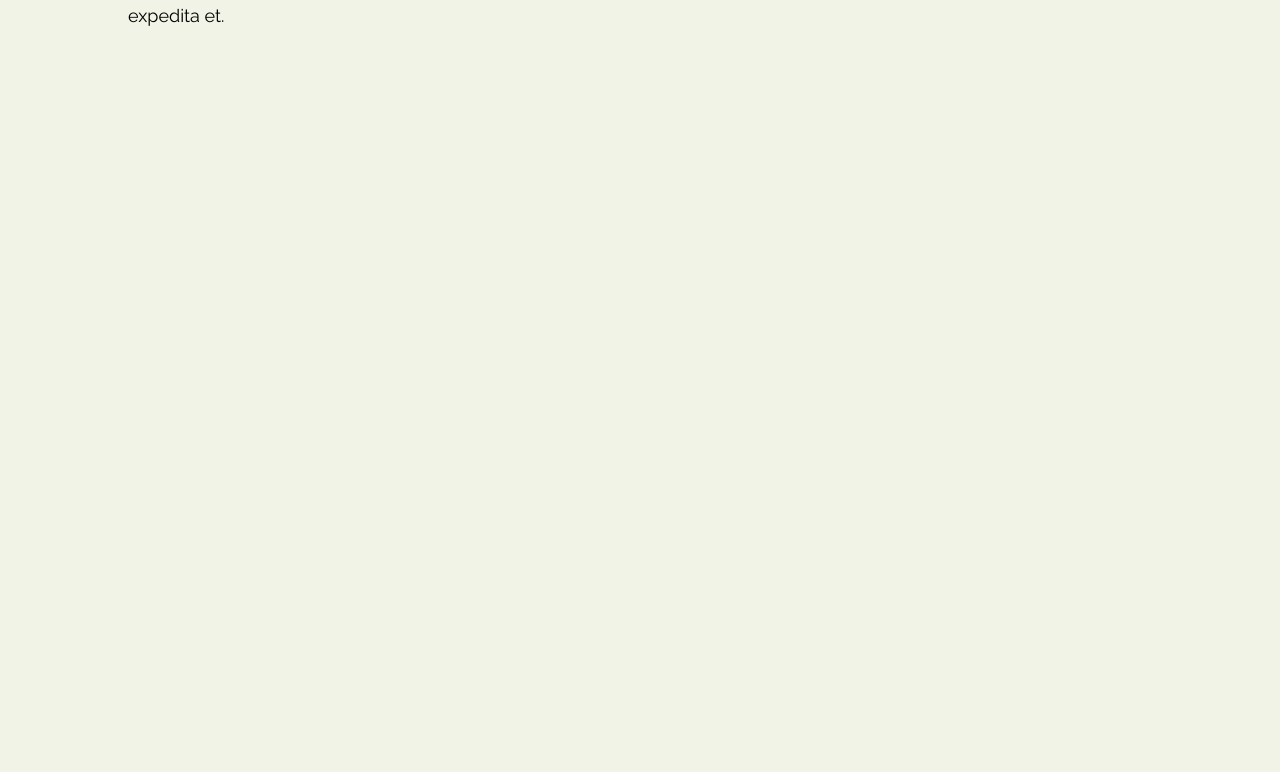
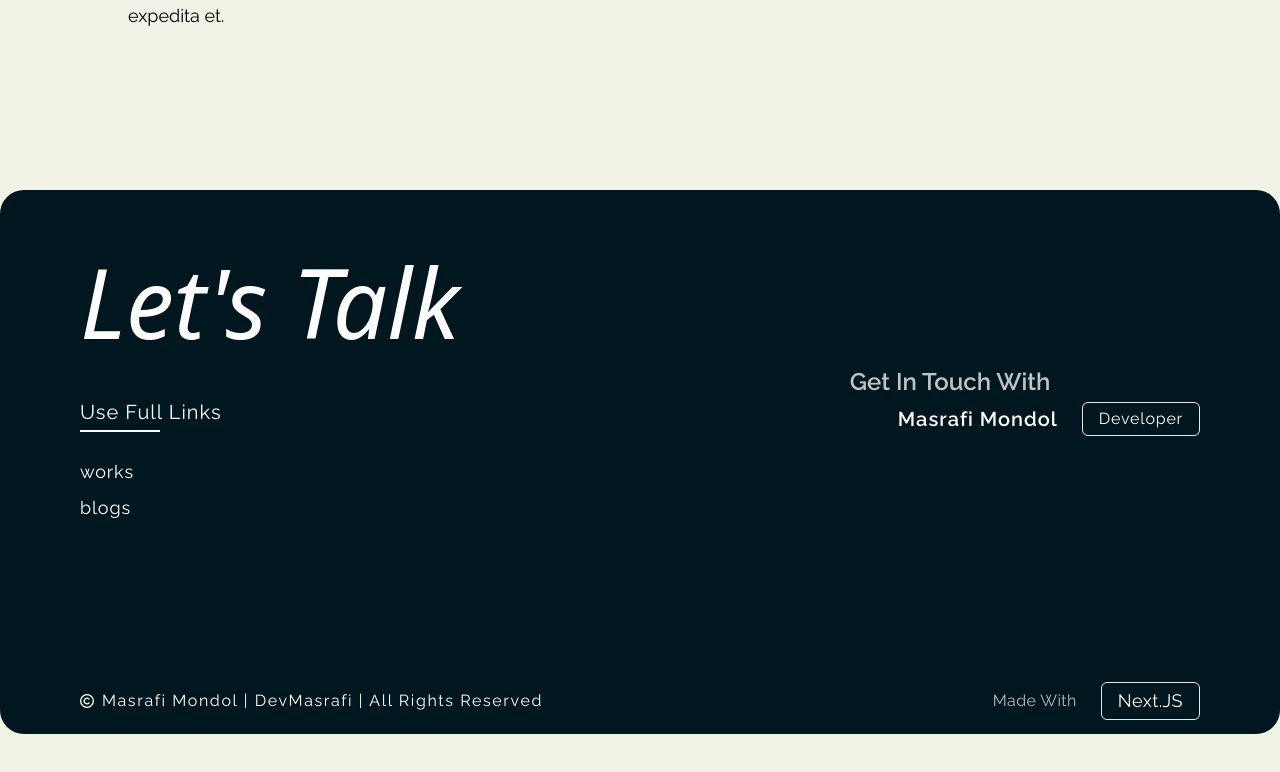
Before and after one commit to devMasrafi/mainportfolioapp, a Next.js app: page / in a window 1280 px wide. Shown: the part 1826-2598 px from the top of the page. Before the commit the page ends 2016 px from the top, so only its background shows below. Built offline with nearby package versions, Linux system fonts and the light colour scheme.

Commit message:
added footer Lg

```diff
--- a/src/app/page.js
+++ b/src/app/page.js
@@ -1,5 +1,6 @@
 "use client";
 
+import Footer from "@/components/Footer";
 import SocialHandels from "@/components/social/pages";
 import { useEffect } from "react";
 
@@ -65,7 +66,10 @@ const Page = () => {
                     <span className="text-orange-400"> web designer</span> and
                     <span className="text-orange-500"> developer</span>, and I
                     code vanilla
-                    <span className="text-orange-300"> &#40;most of my time&#41;</span>
+                    <span className="text-orange-300">
+                      {" "}
+                      &#40;most of my time&#41;
+                    </span>
                   </h2>
                 </div>
               </div>
@@ -101,6 +105,10 @@ const Page = () => {
           </div>
         </div>
       </section>
+
+      <section>
+        <Footer />
+      </section>
     </main>
   );
 };
--- a/src/components/Footer.jsx
+++ b/src/components/Footer.jsx
@@ -1,11 +1,60 @@
-import React from 'react'
+import Link from "next/link";
+import React from "react";
+import { FaRegCopyright } from "react-icons/fa6";
 
 const Footer = () => {
   return (
     <main>
+      <section className=" lg:my-[3rem] ">
+        <div className="container mx-auto bg-DarkBlack lg:h-[34rem] lg:rounded-3xl text-white lg:px-[5rem] ">
+          <div className=" lg:pt-[4rem] flex justify-between lg:mb-[5rem] ">
+            <div>
+              <h1 className="lg:text-8xl font-RobotoFont italic capitalize">
+                let&#39;s talk
+              </h1>
+              <div className="relative font-RaleWayFont lg:mt-[3rem] ">
+                <h3 className=" lg:text-xl capitalize tracking-wider mb-[2rem] before:content-[''] before:absolute before:w-[5rem] before:h-[2px] before:bg-white before:left-0 before:top-[2rem]  ">
+                  use full links
+                </h3>
+                <ul className="lg:text-lg tracking-wider">
+                  <li className="lg:my-2">
+                    <Link href={"/works"}>works</Link>
+                  </li>
+                  <li>
+                    <Link href={"/blogs"}>blogs</Link>
+                  </li>
+                </ul>
+              </div>
+            </div>
+            <div className="font-RaleWayFont lg:mt-[7rem] ">
+              <div></div>
+              <h2 className="capitalize lg:text-2xl font-semibold opacity-75">
+                get in touch with
+              </h2>
+              <div className="flex items-center lg:gap-x-6 capitalize lg:mt-1 ">
+                <h3 className=" lg:ml-[3rem] lg:text-xl font-RaleWayFont font-semibold tracking-wider ">
+                  Masrafi Mondol
+                </h3>
+                <button className=" lg:py-1 lg:px-4 border border-1-white rounded-md capitalize tracking-wider ">
+                  developer
+                </button>
+              </div>
+            </div>
+          </div>
+          <div className="lg:pt-[5rem] flex justify-between font-RaleWayFont ">
+            <h2 className=" flex items-center lg:gap-x-2 tracking-widest capitalize">
+              <FaRegCopyright className="lg:text-sm" /> Masrafi Mondol | devMasrafi | all rights
+              Reserved
+            </h2>
+            <div className="flex lg:gap-x-6 items-center">
+                <h2 className="capitalize  lg:tracking-wide opacity-70">made with</h2>
+                <h3 className="lg:text-lg lg:tracking-wide lg:py-1 lg:px-4 border border-1-white rounded-md"> Next&#46;JS</h3>
+            </div>
+          </div>
+        </div>
+      </section>
+    </main>
+  );
+};
 
-    </main>
-  )
-}
-
-export default Footer
+export default Footer;
--- a/tailwind.config.js
+++ b/tailwind.config.js
@@ -20,6 +20,7 @@ module.exports = {
         mainColor: '#F0F3E5',
   			skyblue: '#9EFCF1',
   			darkBlue: '#00364B',
+        DarkBlack: '#00171F'
       },
     },
   },
```
Also changed, not shown: src/app/(pages)/blogs/page.jsx (added), src/app/(pages)/works/page.jsx (added).
